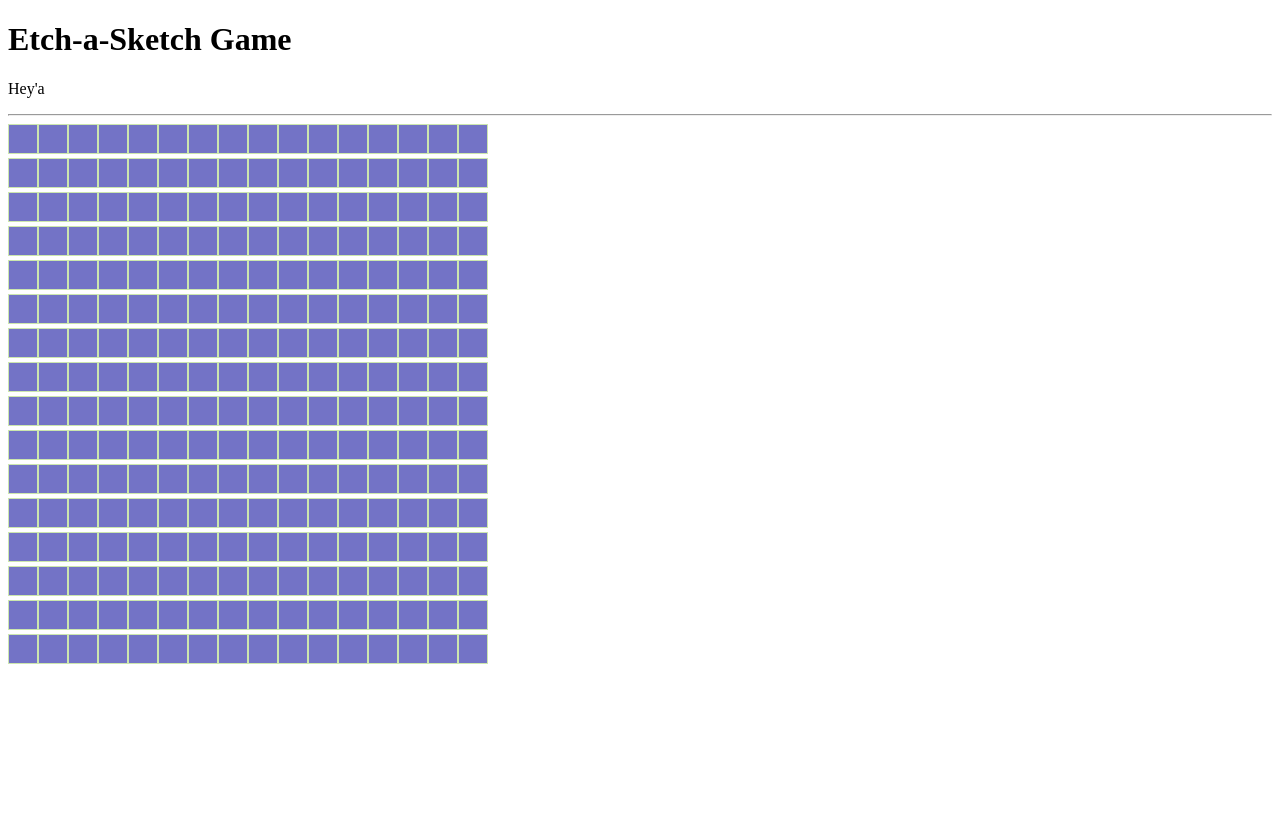
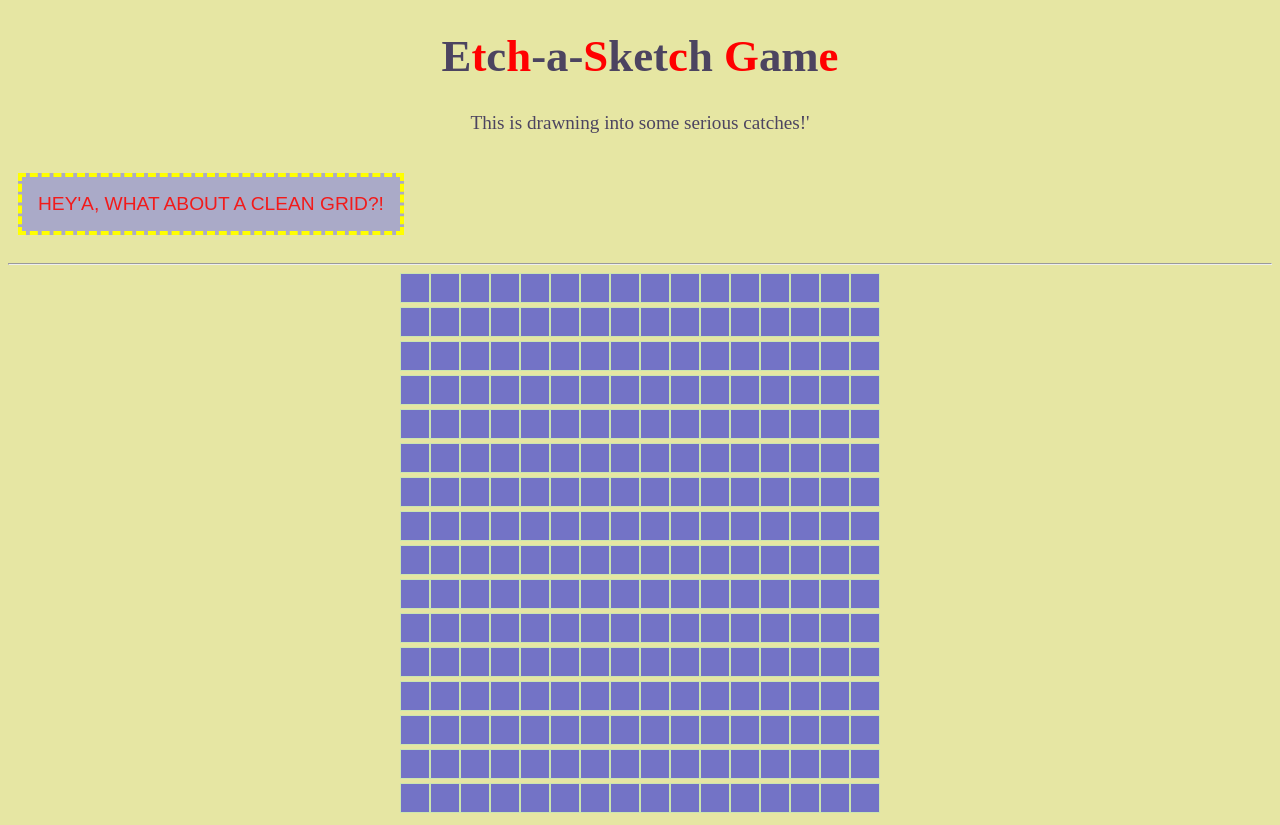
Before and after one commit to ahoymarcus/odin-etch-a-sketch-app, a plain HTML site: page index.html in a window 1280 px wide. Before the commit the page ends 800 px from the top, so only its background shows below. Drawn offline with Linux system fonts and the light colour scheme.

Commit message:
Add basic css style

```diff
--- a/index.html
+++ b/index.html
@@ -10,9 +10,14 @@
 	<body>
 
 		<header>
-			<h1>Etch-a-Sketch Game</h1>
-			<p>Hey'a</p>
+			<h1 class="title">
+                E<span class="title-span">t</span>c<span class="title-span">h</span>-a-<span class="title-span">S</span>ket<span class="title-span">c</span>h <span class="title-span">G</span>am<span class="title-span">e</span>
+            </h1>
+			<p>This is drawning into some serious catches!'</p>
+
 		</header>
+
+		<button id="clean-grid" class="btn-grid">Hey'a, what about a clean grid?!</button>
 
 		<hr />
 
--- a/index.js
+++ b/index.js
@@ -1,21 +1,31 @@
-//const divsArr = [];
-
+let gridSize = 16;
 const gameContainer = document.querySelector('.game-container');
 
 
-// create 16 divs and append them
-for (let i = 0; i < 16; i += 1) {
-    for (let j = 0; j < 16; j += 1){
-        let div = document.createElement('div');
-        div.setAttribute('id', `grid${i}`);
-        div.setAttribute('class', 'grid')
+// Change the grid
+const btnGrid = document.getElementById('clean-grid');
 
-        //divsArr.push(div);
-        //console.log(div);
+btnGrid.addEventListener('click', () => {
+    gridSize = prompt('Choose a size for the new grid!\n\n The Sky is the limit... up to a 100...\n\n Sorry!!! ;-)\n');
+    console.log(gridSize);
 
-        gameContainer.appendChild(div);
+    createGrid(gridSize);
+});
+
+
+
+function createGrid(size) {
+    // create grid with x divs and append them
+    for (let i = 0; i < gridSize; i += 1) {
+        for (let j = 0; j < gridSize; j += 1){
+            let div = document.createElement('div');
+            div.setAttribute('id', `grid${i}`);
+            div.setAttribute('class', 'grid')
+            gameContainer.appendChild(div);
+        }
     }
 }
+
 
 
 
@@ -32,7 +42,12 @@ divsGrid.forEach(div => {
         e.target.classList.add('active');
     });
 
-    div.addEventListener('mouseleave', (e) => {
-        e.target.classList.remove('active');
-    });
+    // Removing the paint
+    //div.addEventListener('mouseleave', (e) => {
+    //    e.target.classList.remove('active');
+    //});
 });
+
+
+
+createGrid(16);
--- a/style.css
+++ b/style.css
@@ -2,9 +2,42 @@
     box-sizing: border-box;
 }
 
+body {
+    background-color: #e6e6a3; /*#fdfdcc;*/
+}
+
+header {
+    color: #4c4460;
+    text-align: center;
+}
+
+header p {
+    font-size: 1.2rem;
+}
+
+.title {
+    font-size: 2.8rem;
+}
+
+.title-span {
+    color: red;
+}
+
+.btn-grid {
+    color: #f21a1a;
+    background-color: #aaaac8;
+    border: 4px dashed yellow;
+    font-size: 1.2rem;
+    text-transform: uppercase;
+
+    margin: 20px 10px;
+    padding: 16px;
+    cursor: pointer;
+}
 
 .game-container {
     width: 480px;
+    margin: auto;
 }
 
 .grid {
```
